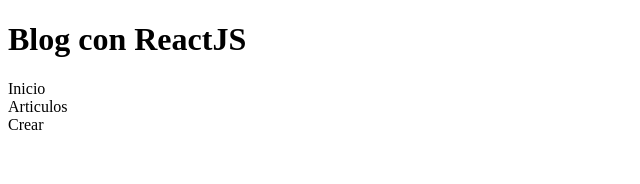
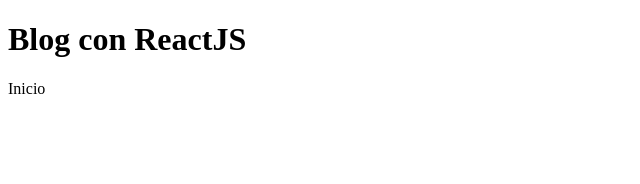
Before and after one commit to crisiscityelclon/15-proyecto3, a React (Vite) app: page / in a window 1280 px wide. Shown: the top 184 px of the page, without its empty margins (0-640 px from the left). Built offline with nearby package versions, Linux system fonts and the light colour scheme.

Commit message:
195. Agregar rutas y dependencias de react-router-dom al proyecto

```diff
--- a/package.json
+++ b/package.json
@@ -11,7 +11,8 @@
   },
   "dependencies": {
     "react": "^19.2.0",
-    "react-dom": "^19.2.0"
+    "react-dom": "^19.2.0",
+    "react-router-dom": "^7.11.0"
   },
   "devDependencies": {
     "@eslint/js": "^9.39.1",
--- a/src/App.jsx
+++ b/src/App.jsx
@@ -1,21 +1,20 @@
-import { useState } from 'react'
-import { Inicio } from './components/pages/Inicio'
-import { Articulos } from './components/pages/Articulos'
-import { Crear } from './components/pages/Crear'
+import { useState } from "react";
+import { Inicio } from "./components/pages/Inicio";
+import { Articulos } from "./components/pages/Articulos";
+import { Crear } from "./components/pages/Crear";
+import { Rutas } from "./routing/rutas";
 
 function App() {
-  const [count, setCount] = useState(0)
+  const [count, setCount] = useState(0);
 
   return (
     <>
-    <div className='App'>
-      <h1>Blog con ReactJS</h1>
-    <Inicio></Inicio>
-    <Articulos/>
-    <Crear/>
-    </div>
+      <div className="App">
+        <h1>Blog con ReactJS</h1>
+        <Rutas />
+      </div>
     </>
-  )
+  );
 }
 
-export default App
+export default App;
--- /dev/null
+++ b/src/routing/Rutas.jsx
@@ -0,0 +1,21 @@
+import React from "react";
+import { Routes, Route, BrowserRouter, Navigate } from "react-router-dom";
+import { Articulos } from "../components/pages/Articulos";
+import { Inicio } from "../components/pages/Inicio";
+
+export const Rutas = () => {
+  return (
+    <BrowserRouter>
+      {/*LAYOUT*/}
+
+      {/*Contenido central y rutas*/}
+      <section id="content" className="content">
+        <Routes>
+          <Route path="/" element={<Inicio />} />
+          <Route path="/inicio" element={<Inicio />} />
+          <Route path="/articulos" element={<Articulos />} />
+        </Routes>
+      </section>
+    </BrowserRouter>
+  );
+};
```
Also changed, not shown: 1 other file (tests, documents, lock files or other folders).
